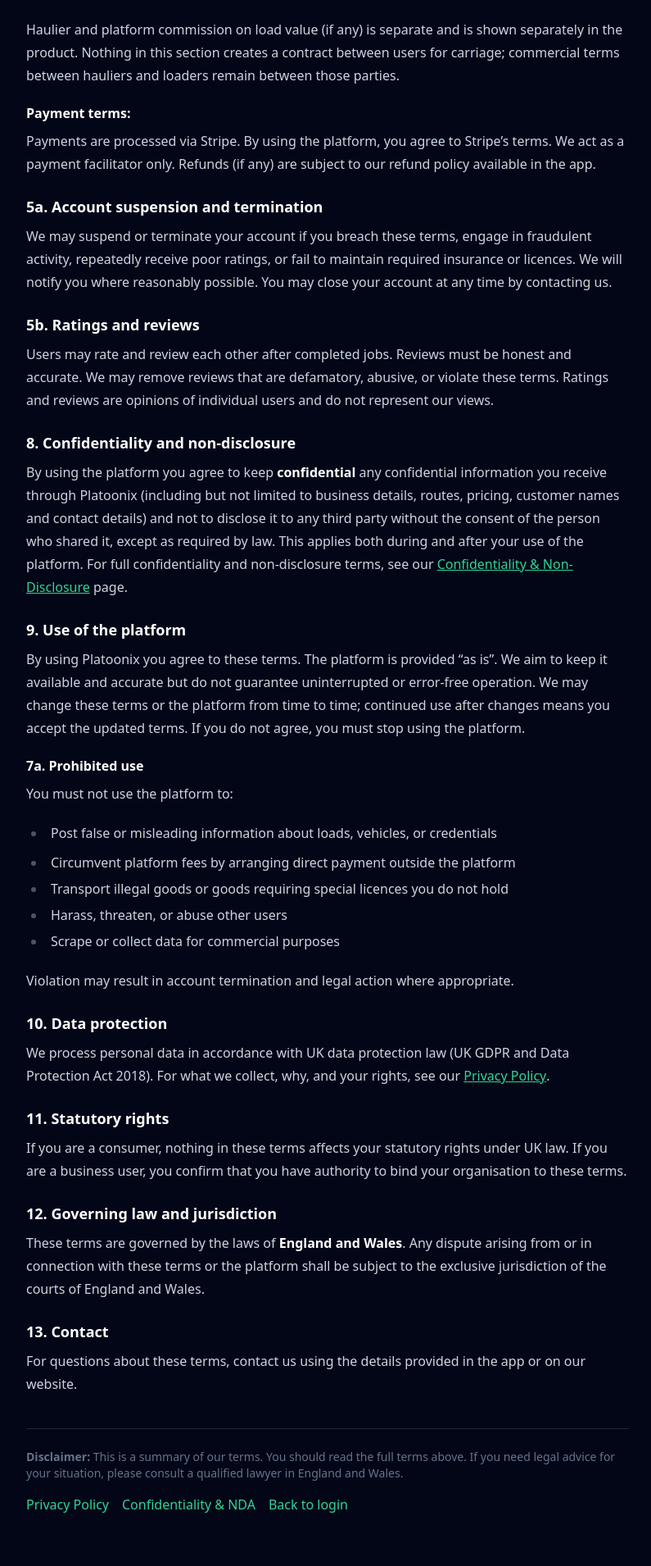
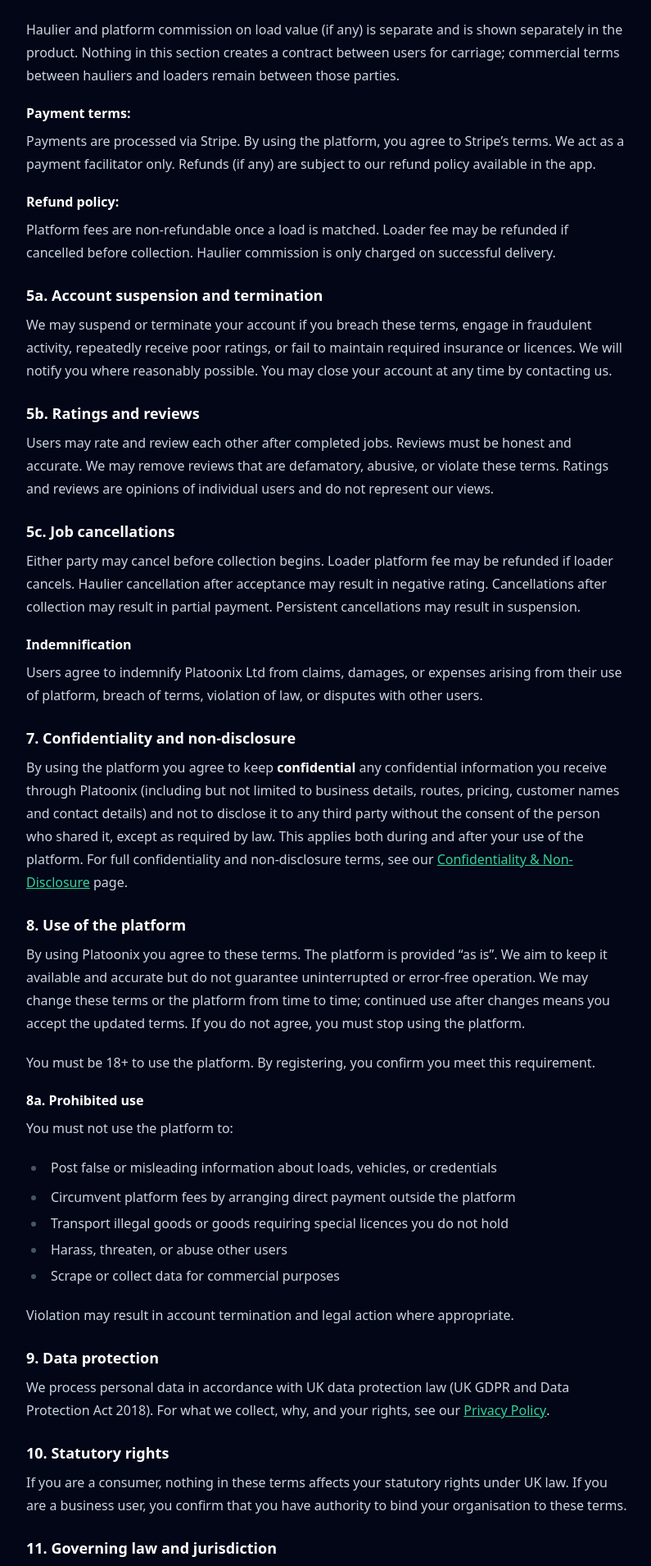
Before and after one commit to shakirqamardin/platoonix, a FastAPI app: template app/templates/terms.html in a window 1280 px wide. Shown: the part 1814-3724 px from the top of the page at 82% size, without its empty margins (240-1035 px from the left). Before the commit the page ends 3659 px from the top, so only its background shows below. Run offline with FastAPI, Linux system fonts and the light colour scheme; the template is opened without the code that fills it, so the values that code supplies are empty; parts of the project's set-up code (start-up, migrations or seed data) failed here and were passed over; some libraries are stand-ins or nearby versions.

Commit message:
Add critical T&Cs: refund policy, cancellation, indemnification, age restriction

```diff
--- a/app/routers/web.py
+++ b/app/routers/web.py
@@ -117,7 +117,7 @@ def terms_page(request: Request) -> HTMLResponse:
     """Public Terms & Conditions page. No login required."""
     return templates.TemplateResponse(
         "terms.html",
-        {"request": request, "last_updated": "29 March 2026"},
+        {"request": request, "last_updated": "31 March 2026"},
     )
 
 
--- a/app/templates/terms.html
+++ b/app/templates/terms.html
@@ -61,6 +61,8 @@
           <p class="mt-2">Haulier and platform commission on load value (if any) is separate and is shown separately in the product. Nothing in this section creates a contract between users for carriage; commercial terms between hauliers and loaders remain between those parties.</p>
           <h3 class="text-base font-semibold text-white mt-4 mb-2">Payment terms:</h3>
           <p>Payments are processed via Stripe. By using the platform, you agree to Stripe’s terms. We act as a payment facilitator only. Refunds (if any) are subject to our refund policy available in the app.</p>
+          <h3 class="text-base font-semibold text-white mt-4 mb-2">Refund policy:</h3>
+          <p>Platform fees are non-refundable once a load is matched. Loader fee may be refunded if cancelled before collection. Haulier commission is only charged on successful delivery.</p>
         </section>
 
         <section>
@@ -74,14 +76,22 @@
         </section>
 
         <section>
-          <h2 class="text-lg font-semibold text-white mt-6 mb-2">8. Confidentiality and non-disclosure</h2>
+          <h2 class="text-lg font-semibold text-white mt-6 mb-2">5c. Job cancellations</h2>
+          <p>Either party may cancel before collection begins. Loader platform fee may be refunded if loader cancels. Haulier cancellation after acceptance may result in negative rating. Cancellations after collection may result in partial payment. Persistent cancellations may result in suspension.</p>
+          <h3 class="text-base font-semibold text-white mt-4 mb-2">Indemnification</h3>
+          <p>Users agree to indemnify Platoonix Ltd from claims, damages, or expenses arising from their use of platform, breach of terms, violation of law, or disputes with other users.</p>
+        </section>
+
+        <section>
+          <h2 class="text-lg font-semibold text-white mt-6 mb-2">7. Confidentiality and non-disclosure</h2>
           <p>By using the platform you agree to keep <strong>confidential</strong> any confidential information you receive through Platoonix (including but not limited to business details, routes, pricing, customer names and contact details) and not to disclose it to any third party without the consent of the person who shared it, except as required by law. This applies both during and after your use of the platform. For full confidentiality and non-disclosure terms, see our <a href="/confidentiality" class="text-emerald-400 hover:underline">Confidentiality &amp; Non-Disclosure</a> page.</p>
         </section>
 
         <section>
-          <h2 class="text-lg font-semibold text-white mt-6 mb-2">9. Use of the platform</h2>
+          <h2 class="text-lg font-semibold text-white mt-6 mb-2">8. Use of the platform</h2>
           <p>By using Platoonix you agree to these terms. The platform is provided “as is”. We aim to keep it available and accurate but do not guarantee uninterrupted or error-free operation. We may change these terms or the platform from time to time; continued use after changes means you accept the updated terms. If you do not agree, you must stop using the platform.</p>
-          <h3 class="text-base font-semibold text-white mt-4 mb-2">7a. Prohibited use</h3>
+          <p class="mt-2">You must be 18+ to use the platform. By registering, you confirm you meet this requirement.</p>
+          <h3 class="text-base font-semibold text-white mt-4 mb-2">8a. Prohibited use</h3>
           <p>You must not use the platform to:</p>
           <ul class="list-disc pl-6 space-y-1 mt-2">
             <li>Post false or misleading information about loads, vehicles, or credentials</li>
@@ -94,22 +104,22 @@
         </section>
 
         <section>
-          <h2 class="text-lg font-semibold text-white mt-6 mb-2">10. Data protection</h2>
+          <h2 class="text-lg font-semibold text-white mt-6 mb-2">9. Data protection</h2>
           <p>We process personal data in accordance with UK data protection law (UK GDPR and Data Protection Act 2018). For what we collect, why, and your rights, see our <a href="/privacy" class="text-emerald-400 hover:underline">Privacy Policy</a>.</p>
         </section>
 
         <section>
-          <h2 class="text-lg font-semibold text-white mt-6 mb-2">11. Statutory rights</h2>
+          <h2 class="text-lg font-semibold text-white mt-6 mb-2">10. Statutory rights</h2>
           <p>If you are a consumer, nothing in these terms affects your statutory rights under UK law. If you are a business user, you confirm that you have authority to bind your organisation to these terms.</p>
         </section>
 
         <section>
-          <h2 class="text-lg font-semibold text-white mt-6 mb-2">12. Governing law and jurisdiction</h2>
+          <h2 class="text-lg font-semibold text-white mt-6 mb-2">11. Governing law and jurisdiction</h2>
           <p>These terms are governed by the laws of <strong>England and Wales</strong>. Any dispute arising from or in connection with these terms or the platform shall be subject to the exclusive jurisdiction of the courts of England and Wales.</p>
         </section>
 
         <section>
-          <h2 class="text-lg font-semibold text-white mt-6 mb-2">13. Contact</h2>
+          <h2 class="text-lg font-semibold text-white mt-6 mb-2">12. Contact</h2>
           <p>For questions about these terms, contact us using the details provided in the app or on our website.</p>
         </section>
       </div>
```
